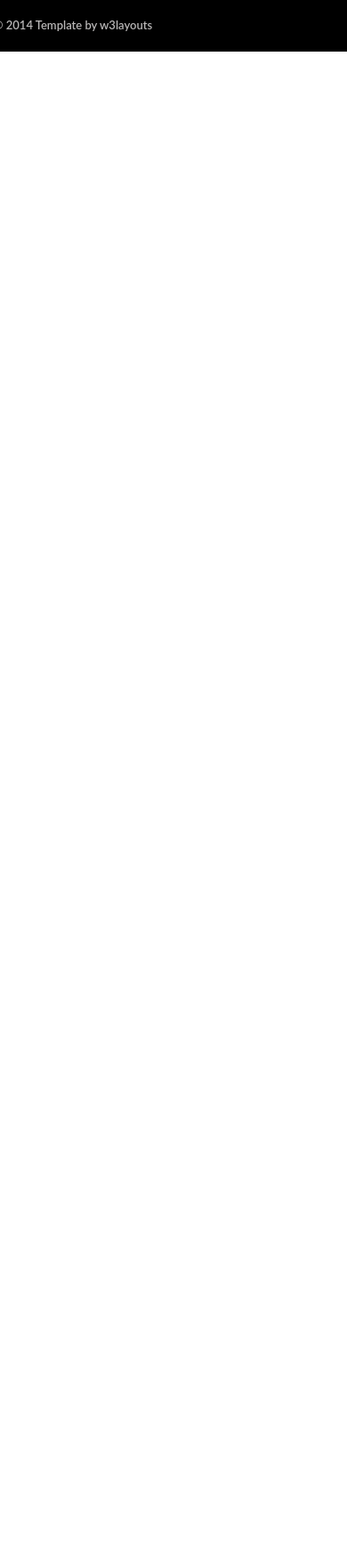
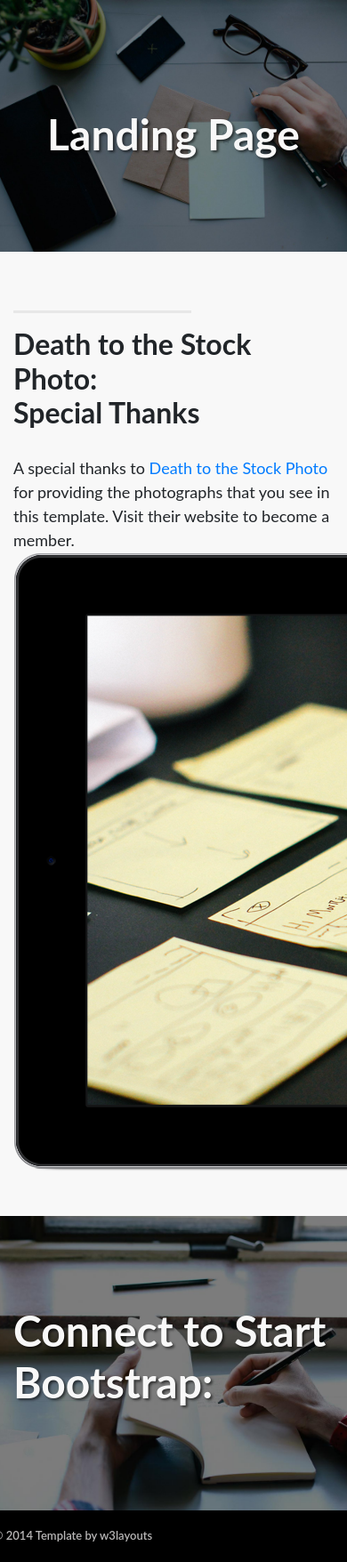
Before and after one commit to treefunk/exam, a CodeIgniter app: page /exam/ in a window 390 px wide; the page is wider, and only the part inside the window is pictured. Shown: the part 58-1814 px from the top of that part at 89% size. Before the commit the page ends 116 px from the top of that part, so only its background shows below. Run offline with CodeIgniter, Linux system fonts and the light colour scheme; some libraries are stand-ins or nearby versions.

Commit message:
added home and login page

```diff
--- a/application/controllers/Main.php
+++ b/application/controllers/Main.php
@@ -15,6 +15,7 @@ class Main extends BaseController
 
     public function index()
     {
+
         if($this->checkIfLoggedIn('teacher')){
             $data['classrooms'] = $this->teacher_model->loadClassrooms($this->session->userdata('id'));
             $this->wrapper('teacher_dashboard',$data);
@@ -32,9 +33,19 @@ class Main extends BaseController
             $this->wrapper('home');
         }
     }
+    public function login()
+    {
+        $this->wrapper('login');
+    }
 
+    public function loginuser($id)
+    {
+        $data['id'] = $id;
+        $this->wrapper('loginuser',$data);
+    }
     public function authenticate($num) # 1 = Student | 2 = Teacher | 10 = Admin
     {
+
         $data['username'] = $this->input->post('username');
         $data['password'] = $this->input->post('password');
 
--- a/application/views/classrooms/view.php
+++ b/application/views/classrooms/view.php
@@ -1,7 +1,6 @@
 Your teacher: <?=$teacher->username ?>
 
 Classroom name: <?=$classroom->name?>
-yannnnn
 
 Exams:
 
--- a/application/views/home.php
+++ b/application/views/home.php
@@ -0,0 +1,65 @@
+<a name="about"></a>
+    <div class="intro-header">
+        <div class="container">
+
+            <div class="row">
+                <div class="col-lg-12">
+                    <div class="intro-message">
+                        <h1>Landing Page</h1>
+
+
+                    </div>
+                </div>
+            </div>
+
+        </div>
+        <!-- /.container -->
+
+    </div>
+    <!-- /.intro-header -->
+
+    <!-- Page Content -->
+
+	<a  name="services"></a>
+    <div class="content-section-a">
+
+        <div class="container">
+            <div class="row">
+                <div class="col-lg-5 col-sm-6">
+                    <hr class="section-heading-spacer">
+                    <div class="clearfix"></div>
+                    <h2 class="section-heading">Death to the Stock Photo:<br>Special Thanks</h2>
+                    <p class="lead">A special thanks to <a target="_blank" href="http://join.deathtothestockphoto.com/">Death to the Stock Photo</a> for providing the photographs that you see in this template. Visit their website to become a member.</p>
+                </div>
+                <div class="col-lg-5 col-lg-offset-2 col-sm-6">
+                    <img class="img-responsive" src="img/ipad.png" alt="">
+                </div>
+            </div>
+
+        </div>
+        <!-- /.container -->
+
+    </div>
+    <!-- /.content-section-a -->
+
+	<a  name="contact"></a>
+    <div class="banner">
+
+        <div class="container">
+
+            <div class="row">
+                <div class="col-lg-6">
+                    <h2>Connect to Start Bootstrap:</h2>
+                </div>
+                <div class="col-lg-6">
+                    <ul class="list-inline banner-social-buttons">
+
+                    </ul>
+                </div>
+            </div>
+
+        </div>
+        <!-- /.container -->
+
+    </div>
+    <!-- /.banner -->
--- a/application/views/partials/navigation.php
+++ b/application/views/partials/navigation.php
@@ -44,7 +44,7 @@
                         <ul class="sub-icon1 list">
                           <div class="login_buttons">
                              <div class="check_button"><a href="register.php">Register</a></div>
-                             <div class="login_button"><a href="login_choose.php">Login</a></div>
+                             <div class="login_button"><a href="<?=base_url('main/login')?>">Login</a></div>
                              <div class="clear"></div>
                           </div>
                           <div class="clear"></div>
```
Also changed, not shown: application/views/login.php (+129 -0 lines), application/views/loginsample.php (added, +31 -0 lines), application/views/loginuser.php (added, +43 -0 lines).
